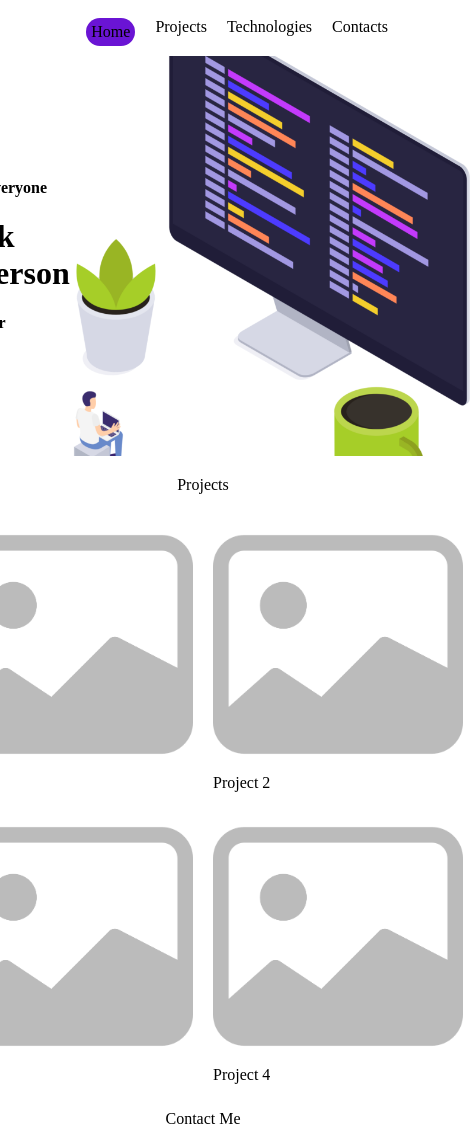
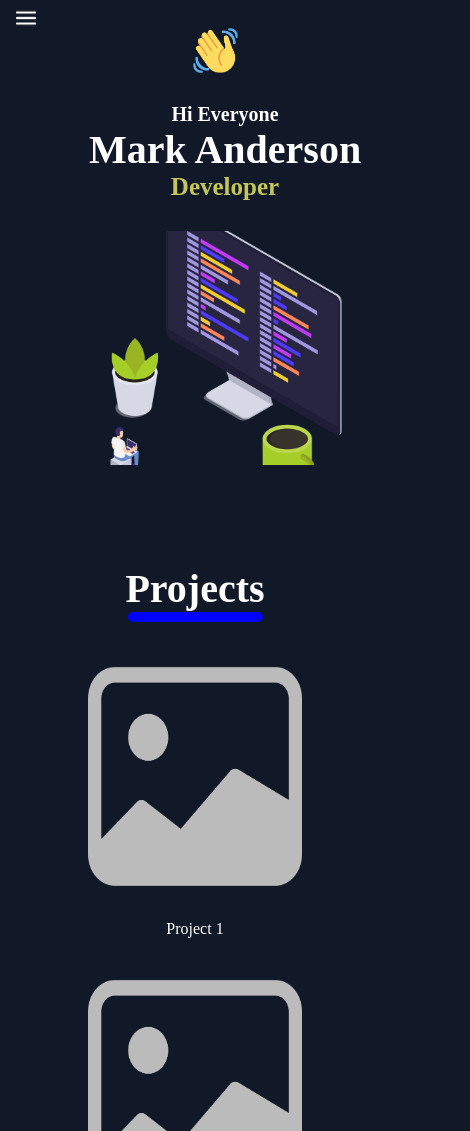
Before and after one commit to Lite-Code/html-css-projects, a plain HTML site: page HTML & CSS Project-5/index.html in a window 390 px wide. Shown: the top 1131 px of the page, 470 px wide, since content can reach past the window. Drawn offline with Linux system fonts and the light colour scheme.

Commit message:
Add files via upload

```diff
--- a/HTML & CSS Project-5/index.html
+++ b/HTML & CSS Project-5/index.html
@@ -14,27 +14,29 @@
 <div>Projects</div>
 <div>Technologies</div>
 <div>Contacts</div>
+<img src="./resources/hambrger.png" alt="ham">
     </container>
     <container class="head">
         <div>
-            <img src="./resources/waving-hand.png" alt="" height="30px" width="25px"><span style="font-weight: 900;">Hi Everyone</span>
-            <h1 >Mark Anderson</h1>
-            <h4>Developer</h4>
+            <img src="./resources/waving-hand.png" alt="" height="45px" ><span class="firstLine">Hi Everyone</span>
+            <h1 class="secondLine">Mark Anderson</h1>
+            <h4 class="thirdLine">Developer</h4>
         </div>
         <div>
-            <img src="./resources/pc-image.png" alt="" width="400px">
+            <img src="./resources/pc-image.png" alt="pc" >
         </div>
     </container>
     <div class="heading">
-        <p>Projects</p>
+        <h4>Projects</h4>
+        <div class="underscore"></div>
     </div>
     <container class="body1">
         <div>
-            <img src="./resources/image.png" alt="" height="250px" width="250px" ><br>
+            <img src="./resources/image.png" alt="project" ><br>
             <span>Project 1</span>
         </div>
         <div>
-        <img src="./resources/image.png" alt="" height="250px" width="250px"><br>
+        <img src="./resources/image.png" alt="project" ><br>
         <span>Project 2</span>
         </div>
 
@@ -42,20 +44,24 @@
     </container>
     <container class="body2">
         <div>
-            <img src="./resources/image.png" alt="" height="250px" width="250px"><br>
+            <img src="./resources/image.png" alt="project" ><br>
             <span>Project 3</span>
         </div>
         <div>
-            <img src="./resources/image.png" alt="" height="250px" width="250px"><br>
+            <img src="./resources/image.png" alt="project" ><br>
             <span>Project 4</span>
         </div>
     </container>
     <footer>
-        <p>Contact Me</p>
+
+      <div>
+        <h3>Contact Me</h3>
+        <div class="underscore2"></div>
+      </div>
         <div class="social">
-            <img src="./resources/github.png" alt="" height="50px" width="50px">
-            <img src="./resources/linkedin.png" alt="" height="50px" width="50px">
-            <img src="./resources/outlook.png" alt="" height="50px" width="50px">
+            <img src="./resources/github.png" alt="" >
+            <img src="./resources/linkedin.png" alt="" >
+            <img src="./resources/outlook.png" alt="" >
         </div>
     </footer>
 </body>
--- a/HTML & CSS Project-5/style.css
+++ b/HTML & CSS Project-5/style.css
@@ -1,31 +1,59 @@
-body{
-    width: 100vw;
-    height: 100vh;
+*{
+    margin: 0;
+    padding: 0;
+    box-sizing: border-box;
+    background-color: #111827;
+    color: white;
+
 }
 .head{
     display: flex;
     justify-content: center;
     align-items: center;
+    margin-left: 80px;
+}
+.head :first-child{
+    margin-right: 20px;
 }
 .navigation{
     display: flex;
     width: 100vw;
     justify-content: right;
+    padding-right: 15px;
+    font-size: 20px;
 
+}
+img[alt="ham"]{
+    width: 20px;
+    display: none;
+}
+img[alt="pc"]{
+    width: 400px;
+}
+img[alt="project"]
+{
+    height : 250px;
+    width : 250px;
 }
 .navigation div{
     margin: 10px;
 }
+img:hover{
+    cursor: pointer;
+}
+
 .navigation :first-child{
-    border-style: none;
-    background-color: rgb(106, 20, 212);
-    border-radius: 18px;
-    padding: 5px;
+
+    padding: 5px 10px;
+    background: #6464e0;
+    border-radius: 15px;
 }
+
 .body1,.body2{
     width: 100vw;
     display: flex;
     justify-content: center;
+    gap: 7px;
 
 }
 .social{
@@ -34,19 +62,130 @@ body{
 .heading{
     width: 100vw;
     display: flex;
+    flex-direction: column;
     justify-content: center;
+    align-items: center;
+    align-content: center;
+    font-size: 40px;
 }
-footer p{
-    width: 100vw;
+.heading h4{
+    margin-top: 70px;
+}
+.firstLine{
+    font-weight: 900; font-size: 30px;
+}
+.secondLine{
+
+    font-size: 60px
+}
+.thirdLine{
+
+    font-size: 35px;
+            color: #c5c559;
+}
+.underscore{
+    height: 10px;
+    width: 135px;
+    background-color: blue;
+    border-radius: 20px;
+    margin-bottom: 20px;
+}
+footer {
+    margin: 50px;
+    display: flex;
+    flex-direction: column;
+    justify-content: center;
+    align-items: center;
+    gap: 15px;
+
+}
+footer :first-child{
+    display: flex;
+    flex-direction: column;
+    justify-content: center;
+    align-items: center;
+    align-content: center;
+}
+footer div h3{
+    font-size: 40px;
+}
+.underscore2{
+    height: 10px;
+    width: 200px;
+    background-color: blue;
+    border-radius: 20px;
+    margin-bottom: 20px;
+}
+.social{
     display: flex;
     justify-content: center;
+    align-items: center;
+    gap: 15px;
+
+    /* width: 100vw;
+    display: flex;
+    justify-content: center; */
 }
-.social{
-    width: 100vw;
-    display: flex;
-    justify-content: center;
+.social img{
+    width: 30px;
 }
 .body1 div,
 .body2 div{
     margin: 10px;
+    display: flex;
+    flex-direction: column;
+    justify-content: center;
+    align-items: center;
 }
+@media screen and (max-width: 576px)
+{
+    .navigation div{
+        display: none;
+    }
+    img[alt="ham"]{
+        display: block;
+        margin-right: 87vw;
+        margin-top: 2vw;
+
+
+    }
+    .head{
+        display: flex;
+        flex-direction: column;
+        justify-content: center;
+        align-items: center;
+        align-content: center;
+    }
+    .head :first-child{
+        display: flex;
+        flex-direction: column;
+        justify-content: center;
+        align-items: center;
+        align-content: center;
+        margin-bottom: 30px;
+    }
+    .firstLine{
+        font-size: 20px;
+    }
+    .secondLine{
+        font-size: 40px;
+    }
+    .thirdLine{
+        font-size: 25px;
+    }
+    img[alt="pc"]
+    {
+        width: 60vw;
+    }
+    img[alt="project"]{
+        width: 55vw;
+    }
+    .body1,
+    .body2{
+        display: flex;
+        flex-direction: column;
+        justify-content: center;
+        align-items: center;
+        align-content: center;
+    }
+}
```
